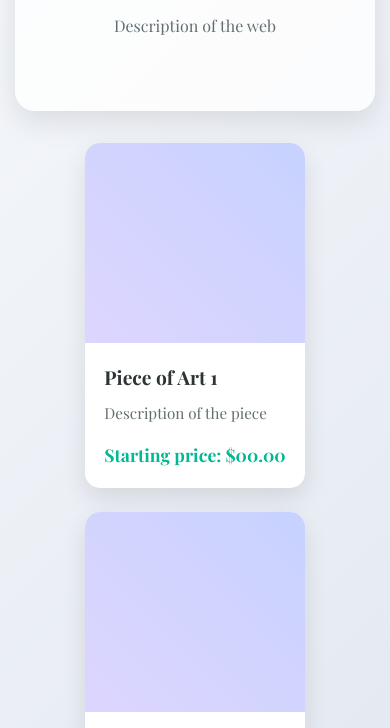
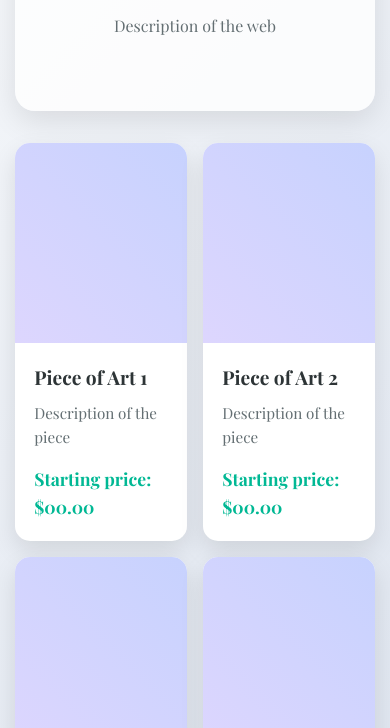
Before and after one commit to matiasscandura/arantxa-s-gallery, a plain HTML site: page index.html in a window 390 px wide. Shown: the part 112-840 px from the top of the page. Drawn offline with nearby package versions, Linux system fonts and the light colour scheme.

Commit message:
Update index.html

```diff
--- a/index.html
+++ b/index.html
@@ -418,7 +418,7 @@
 
             /* Main content mobile adjustments */
             main {
-                margin-top: 80px;
+                margin-top: 100px;
                 padding: 1rem 0;
             }
 
@@ -439,14 +439,14 @@
 
             /* Gallery mobile layout */
             .gallery {
-                grid-template-columns: 1fr;
-                gap: 1.5rem;
+                grid-template-columns: 1fr 1fr;
+                gap: 1rem;
                 margin-bottom: 2rem;
             }
 
             .artwork {
                 margin: 0 auto;
-                max-width: 350px;
+                max-width: 100%;
             }
 
             .artwork-image {
```
